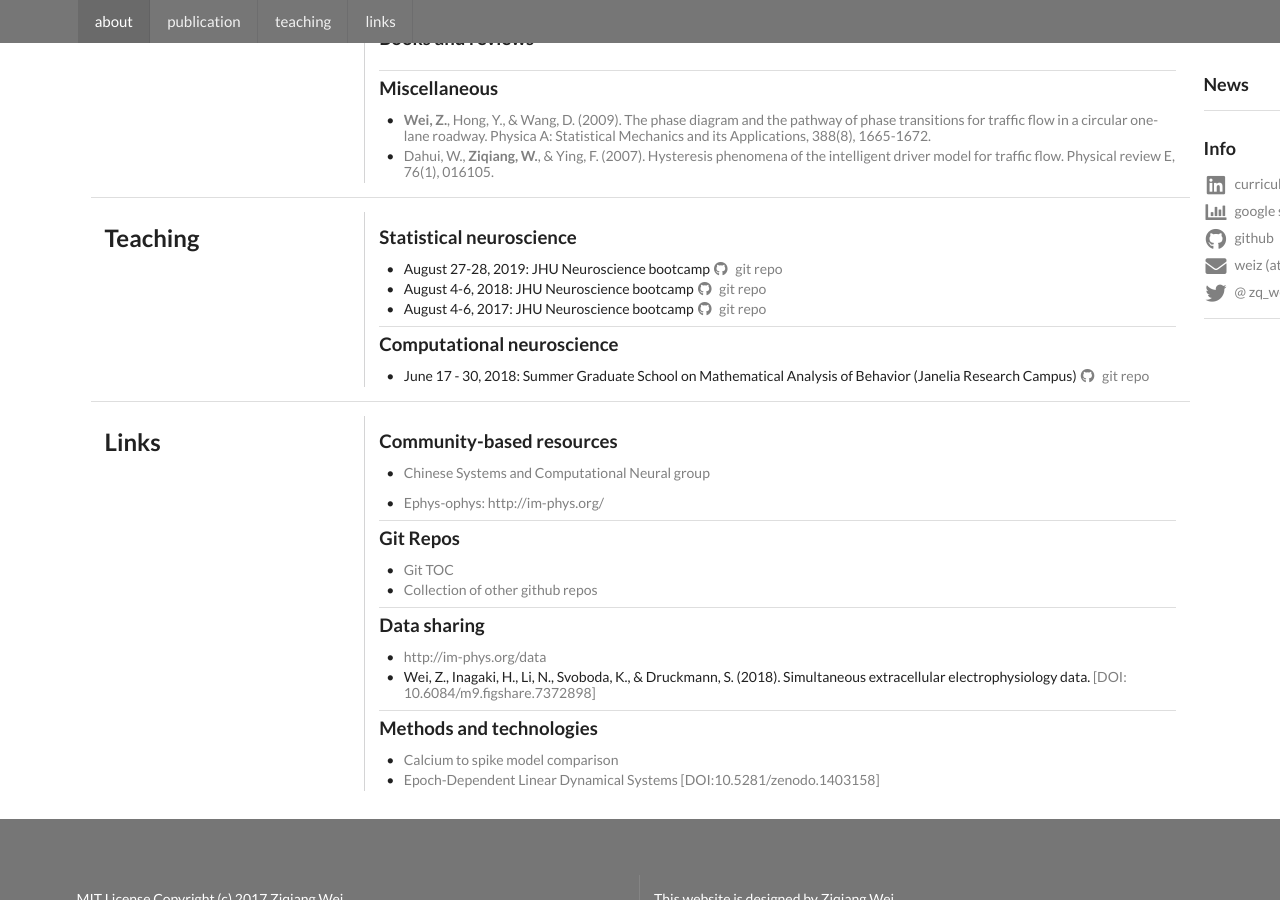
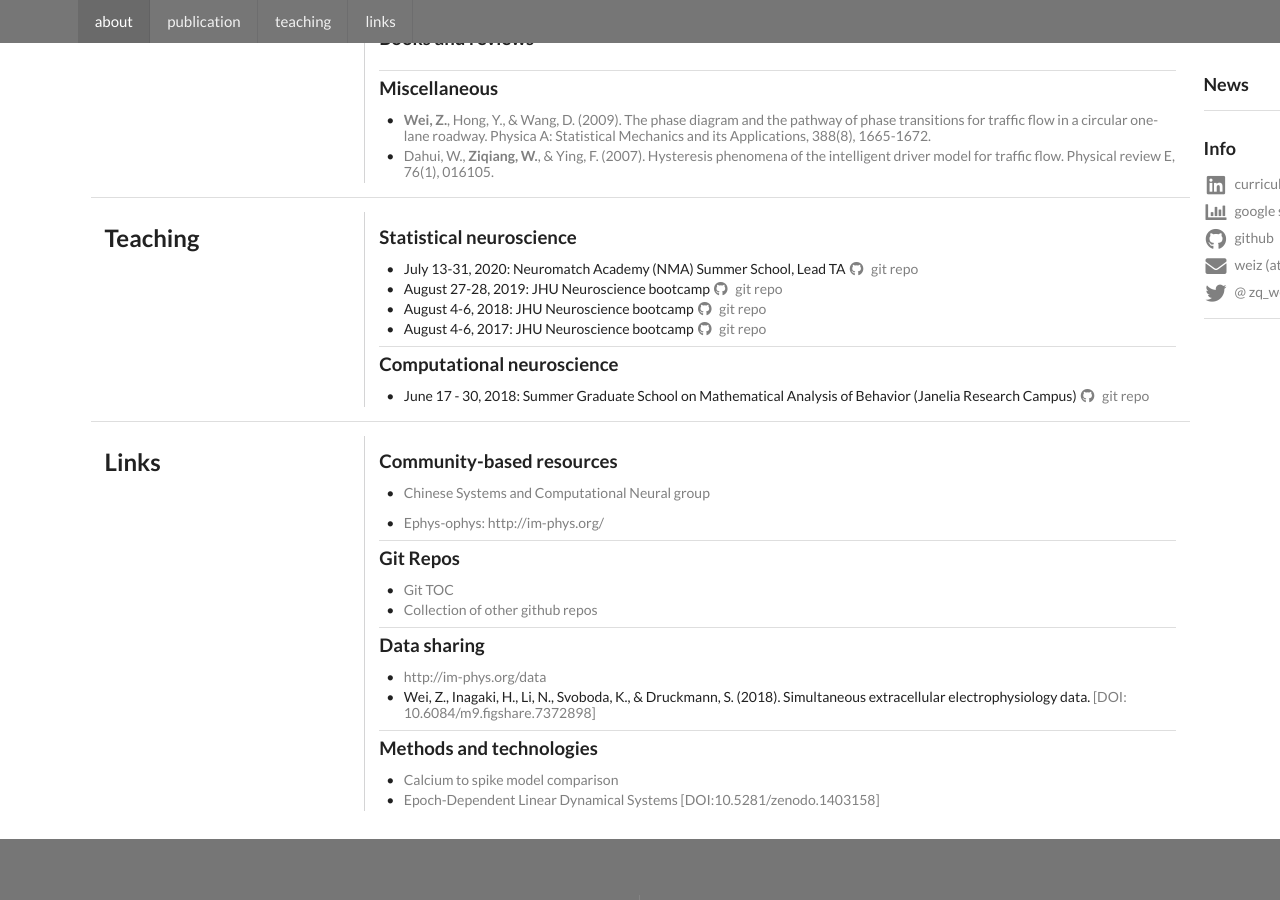
Before and after one commit to zqwei/zqwei.github.io, a Jekyll site: the page built from index.html, in a window 1280 px wide and 900 px high, scrolled down 1470 px. Built offline with Jekyll 4.4.1, drawn with Linux system fonts in a browser that asks for light colours.

Commit message:
update teaching

```diff
--- a/_includes/teaching.html
+++ b/_includes/teaching.html
@@ -7,6 +7,12 @@
       <div class="item">
         <h3 class="ui black header"> Statistical neuroscience </h3>
           <div class="ui bulleted list">
+            <div class="item">
+              July 13-31, 2020: Neuromatch Academy (NMA) Summer School, Lead TA
+              <a href="https://github.com/NeuromatchAcademy/course-content">
+                <i class="github icon"></i> git repo
+              </a>
+            </div>
             <div class="item">
               August 27-28, 2019: JHU Neuroscience bootcamp
               <a href="https://github.com/zqwei/explore-imaging-data">
```
